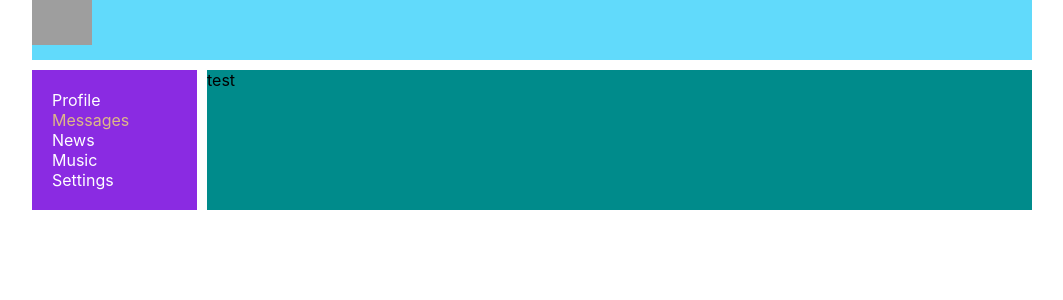
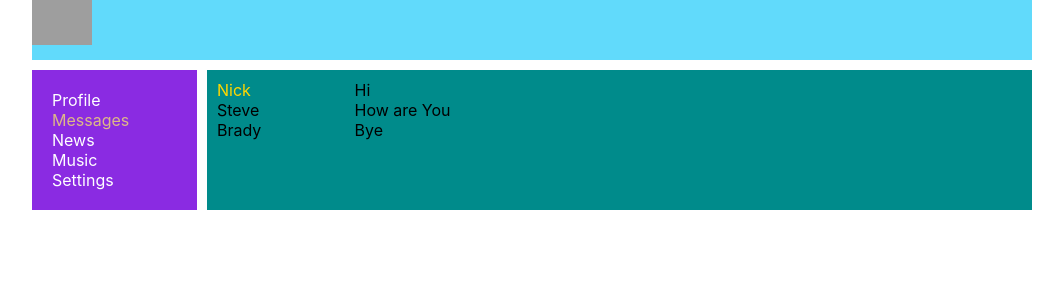
Before and after one commit to vovitolog/social-network, a React (Create React App) app: page /dialogs in a window 1280 px wide. Shown: the top 300 px of the page, without its empty margins (108-1171 px from the left). Built offline with nearby package versions, Linux system fonts and the light colour scheme; grey boxes are pictures that could not be loaded.

Commit message:
feat: add Dialogs layout

```diff
--- a/src/components/Dialogs/Dialogs.module.css
+++ b/src/components/Dialogs/Dialogs.module.css
@@ -0,0 +1,25 @@
+.dialogs {
+    display: grid;
+    grid-template-columns: 2fr 10fr;
+}
+
+.dialogItems {
+    padding: 10px;
+}
+
+.dialogItems .active {
+    color: gold
+}
+
+
+.dialog{
+
+}
+
+.messages {
+    padding: 10px;
+}
+
+.message {
+
+}
--- a/src/components/Dialogs/Dialogs.tsx
+++ b/src/components/Dialogs/Dialogs.tsx
@@ -1,5 +1,5 @@
 import React from 'react';
-import classes from 'Dialogs.module.css'
+import classes from './Dialogs.module.css'
 
 type DialogsProps = {
 
@@ -7,8 +7,17 @@ type DialogsProps = {
 
 const Dialogs = (props: DialogsProps) => {
     return (
-        <div>
-            test
+        <div className={classes.dialogs}>
+            <div className={classes.dialogItems}>
+                <div className={classes.dialog + ' '+ classes.active}>Nick</div>
+                <div className={classes.dialog}>Steve</div>
+                <div className={classes.dialog}>Brady</div>
+            </div>
+            <div className={classes.messages}>
+                <div className={classes.message}>Hi</div>
+                <div className={classes.message}>How are You</div>
+                <div className={classes.message}>Bye</div>
+            </div>
         </div>
     );
 };
```
